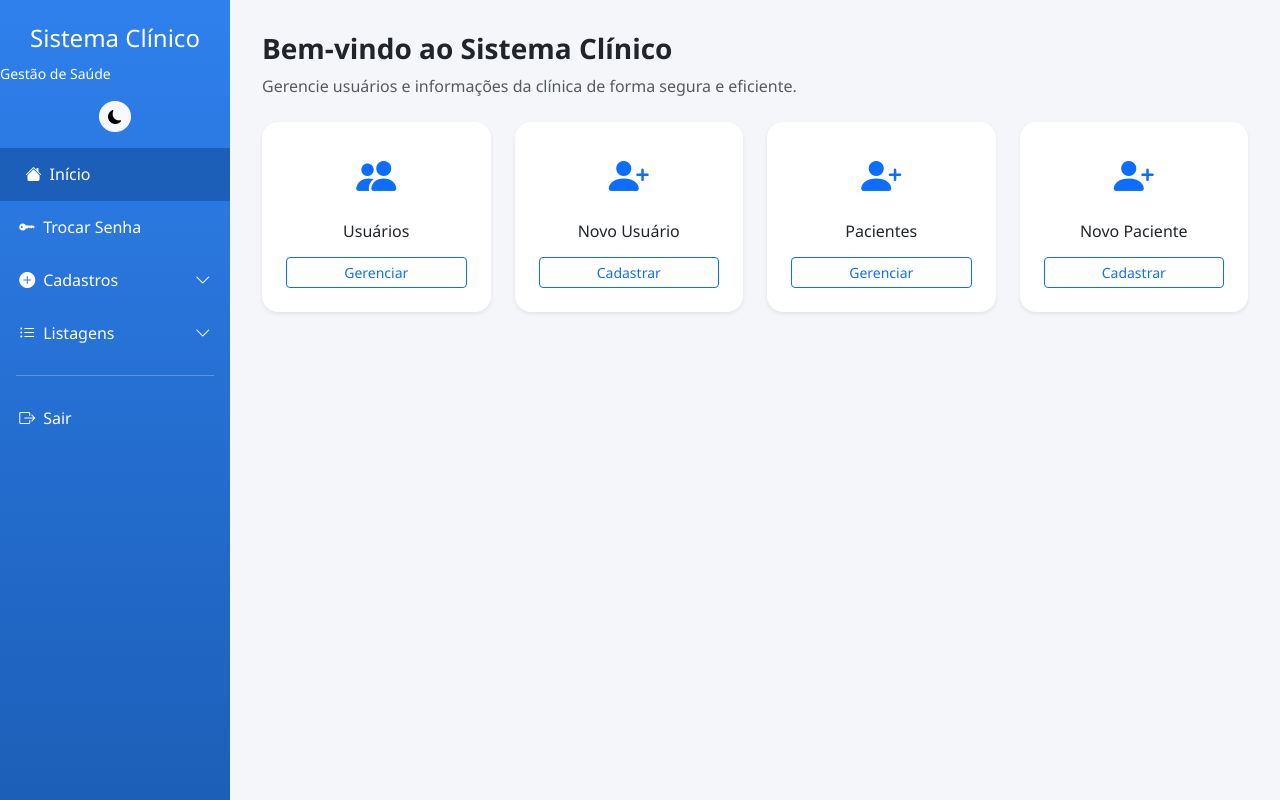
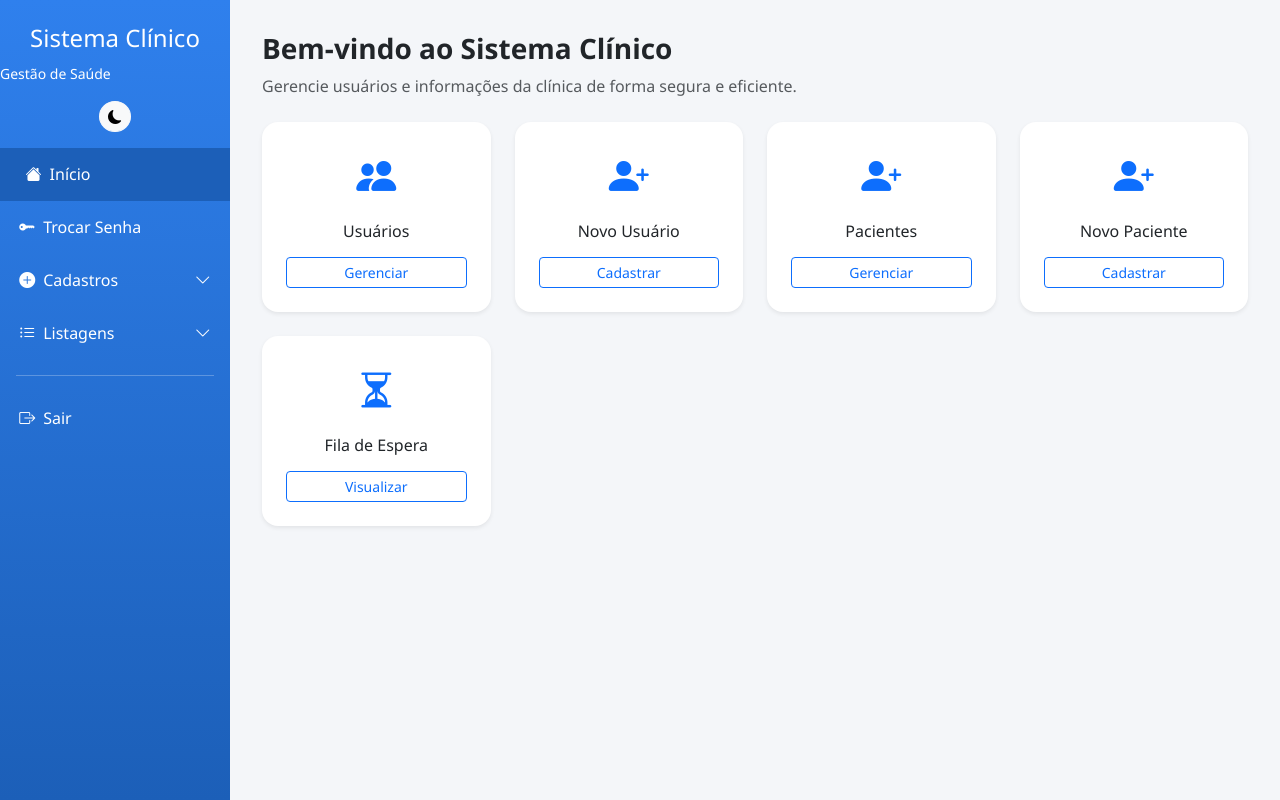
Before and after one commit to rfalves-wq/Clinica, a Django app: page / in a window 1280 px wide. Run offline with Django 5.2, Linux system fonts and the light colour scheme; some libraries are stand-ins or nearby versions.

Commit message:
lista de espera

```diff
--- a/contas/templates/home.html
+++ b/contas/templates/home.html
@@ -261,6 +261,21 @@ body.dark-mode .sidebar {
                     </a>
                 </div>
             </div>
+
+             <!-- NOVO: FILA DE ESPERA -->
+            <div class="col-md-3 col-sm-6">
+                <div class="card shadow-sm border-0 rounded-4 text-center p-4">
+                    <i class="bi bi-hourglass-split fs-1 text-primary"></i>
+                    <h6 class="mt-3">Fila de Espera</h6>
+                    <a href="{% url 'fila_espera' %}" class="btn btn-outline-primary btn-sm mt-2">
+                        Visualizar
+                    </a>
+                </div>
+            </div>
+
+
+
+
         </div>
 
     </div>
```
Also changed, not shown: pacientes/templates/pacientes/listar.html (+27 -18 lines), db.sqlite3.
